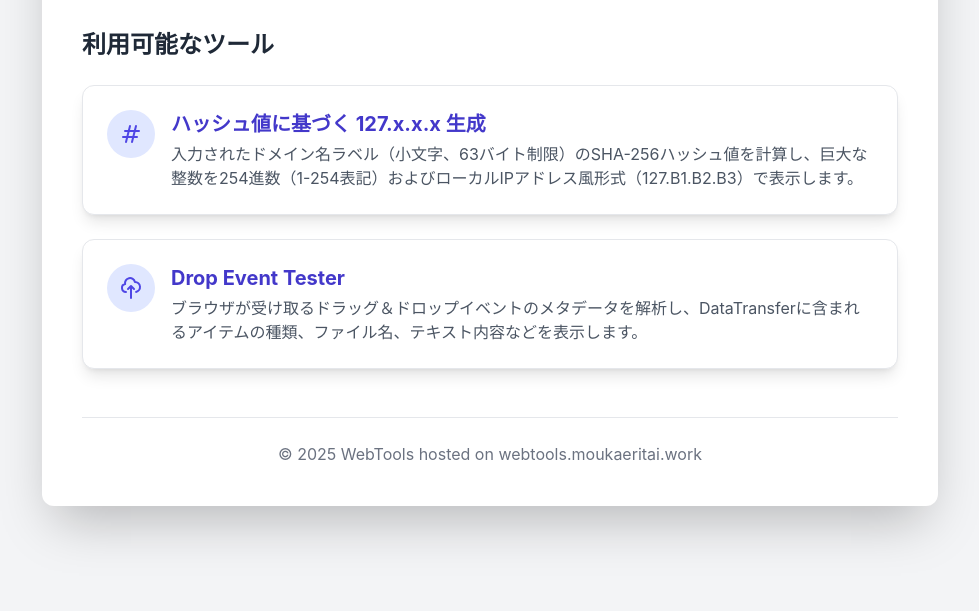
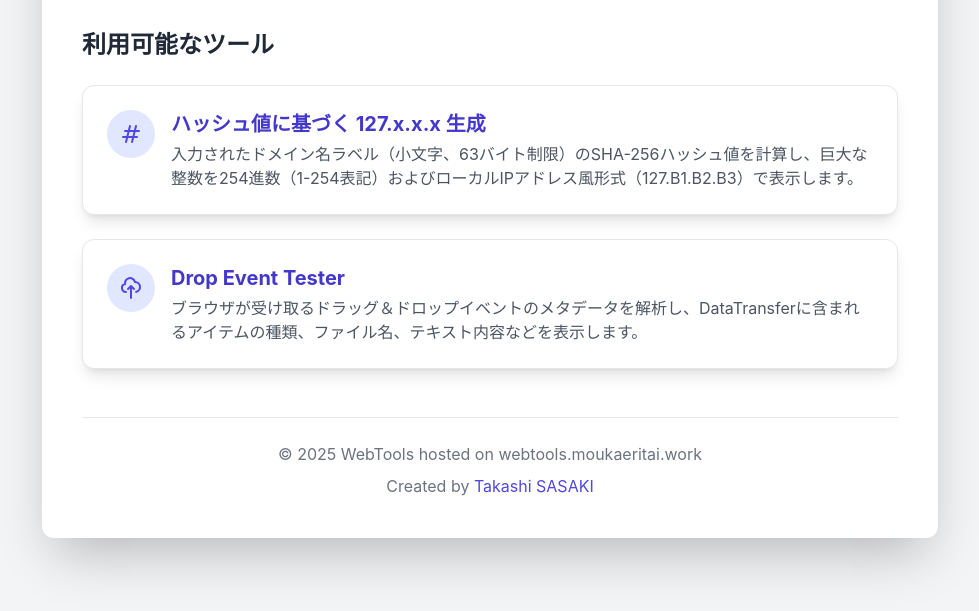
Before and after one commit to TakashiSasaki/webtools.moukaeritai.work, a plain HTML site: page index.html in a window 1280 px wide. Shown: the part 171-782 px from the top of the page, without its empty margins (150-1129 px from the left). Drawn offline with nearby package versions, Linux system fonts and the light colour scheme.

Commit message:
Add creator information to footer in index.html

```diff
--- a/index.html
+++ b/index.html
@@ -74,6 +74,7 @@
 
         <footer class="mt-12 pt-6 border-t border-gray-200 text-center text-gray-500">
             <p>&copy; 2025 WebTools hosted on webtools.moukaeritai.work</p>
+            <p class="mt-2">Created by <a href="https://x.com/TakashiSasaki" class="text-indigo-600 hover:underline" target="_blank" rel="noopener noreferrer">Takashi SASAKI</a></p>
         </footer>
     </div>
 </body>
```
